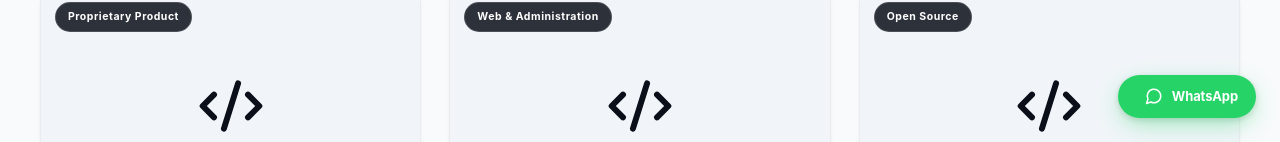
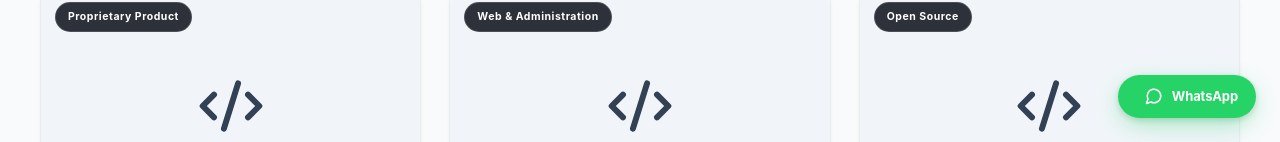
Before and after one commit to EricHOfla/Erohweb, a Next.js app: page /projects in a window 1280 px wide. Shown: the part 658-800 px from the top of the page. Built offline with nearby package versions, Linux system fonts and the light colour scheme.

Commit message:
Fix project icon color token

```diff
--- a/src/app/globals.css
+++ b/src/app/globals.css
@@ -1412,7 +1412,7 @@ p:last-child {
 .project-code-icon {
   display: block;
   flex: 0 0 auto;
-  color: var(--color-blue);
+  color: var(--color-slate);
   opacity: 1;
   visibility: visible;
   transition: transform 0.25s ease, color 0.25s ease;
@@ -3074,7 +3074,7 @@ p:last-child {
 .project-highlight-list svg {
   flex: 0 0 auto;
   margin-top: 2px;
-  color: var(--color-blue);
+  color: var(--color-slate);
 }
 
 @media (max-width: 768px) {
```
